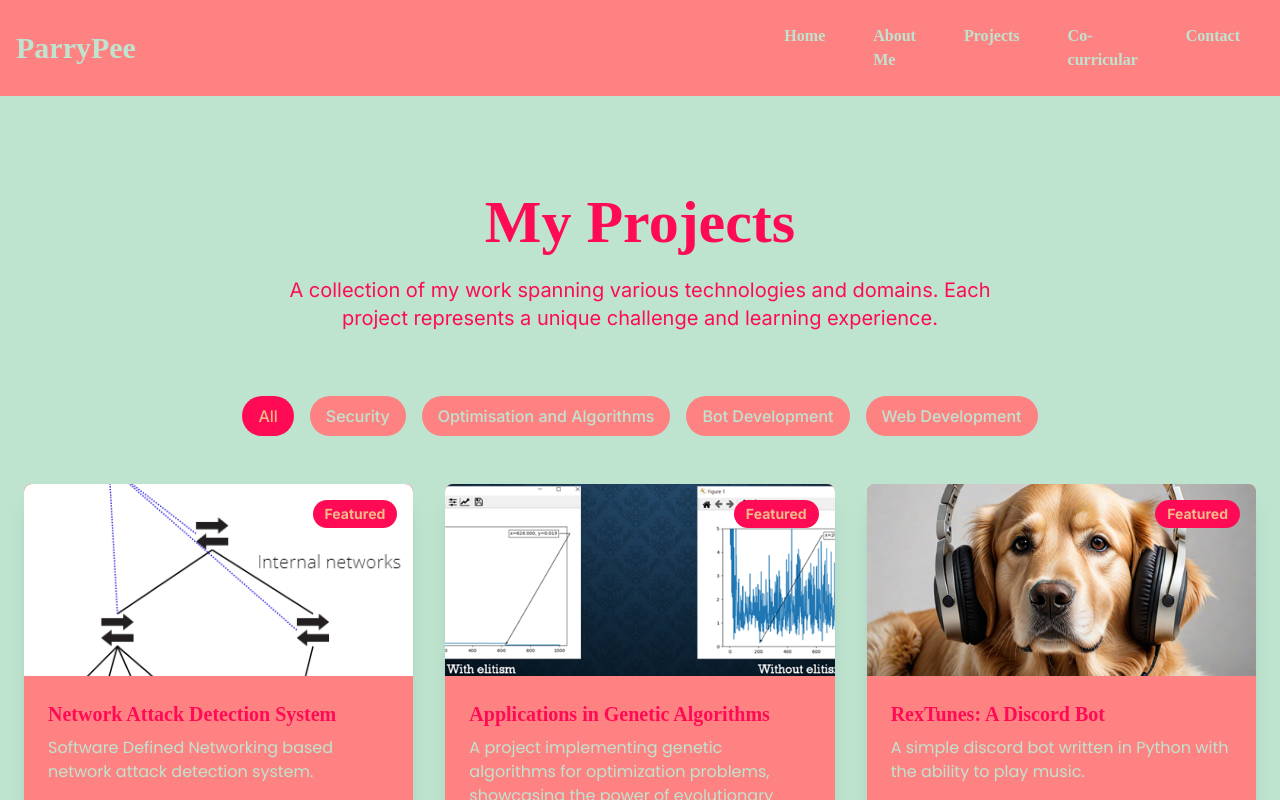
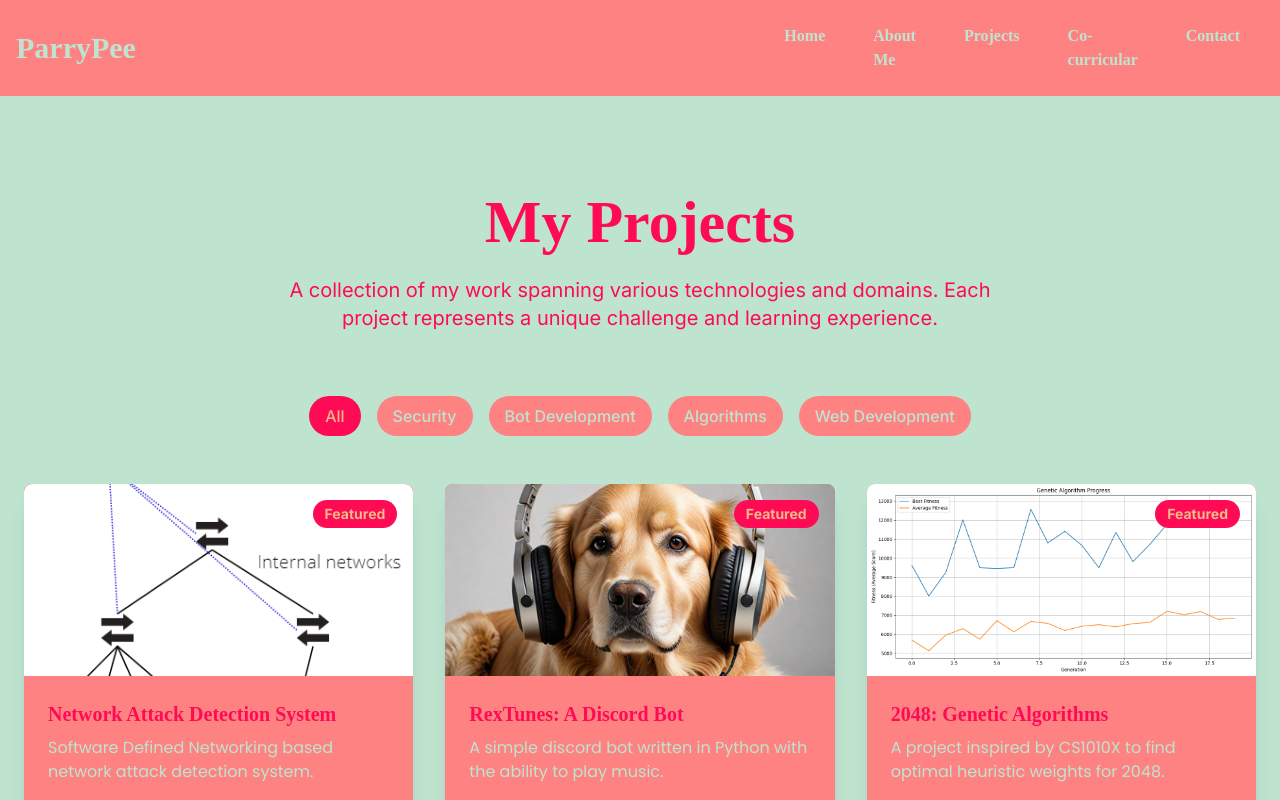
Before and after one commit to ParryPee/parrypee.github.io, a React (Create React App) app: page /projects in a window 1280 px wide. Shown: the top 800 px of the page. Built offline with nearby package versions, Linux system fonts and the light colour scheme; a web font is replaced by a local one.

Commit message:
Added 2048_solver

```diff
--- a/src/components/Featured.jsx
+++ b/src/components/Featured.jsx
@@ -1,7 +1,7 @@
 import React, { useEffect, useState, useRef } from 'react';
 import { Link } from 'react-router-dom';
 import rex_image from '../assets/RexTunes.png';
-import genetic_image from '../assets/Rosenbrock-Elitism.png';
+import genetic_image from '../assets/ga_progress.png';
 import sdn_image from '../assets/sdn-2.png';
 
 const Projects = () => {
@@ -42,10 +42,10 @@ const Projects = () => {
       image: sdn_image
     },
     {
-      id: "genetic-algorithms",
-      title: "Applications in Genetic Algorithms",
-      description: "A project implementing genetic algorithms for optimization problems, showcasing the power of evolutionary computation.",
-      technologies: ["Python", "Genetic Algorithms", "Optimization"],
+      id: "2048_solver",
+      title: "Solving 2048 game with Genetic ALgorithms",
+      description: "A project inspired by CS1010X to find optimal heuristic weights for 2048.",
+      technologies: ["Python", "Genetic Algorithms", "Optimization","Numpy"],
       image: genetic_image
     },
     {
--- a/src/data/projectsData.js
+++ b/src/data/projectsData.js
@@ -4,6 +4,7 @@ import genetic_image from '../assets/Rosenbrock-Elitism.png';
 import sdn_image from '../assets/sdn-2.png';
 import sdn_image_2 from '../assets/sdn_vs_trad.png';
 import web_rake_image from '../assets/web_rake_logo.png';
+import ga_progress from "../assets/ga_progress.png"
 
 // Central projects data repository
 const projectsData = [
@@ -78,8 +79,8 @@ These problems are known as optimization problems where there are a large number
     gallery: [genetic_image], // Add more images when available
     githubLink: "https://github.com/ParryPee/GeneticAlgo",
     demoLink: "",
-    featured: true,
-    category: "Optimisation and Algorithms",
+    featured: false,
+    category: "Algorithms",
     year: 2022-2023
   },
   {
@@ -89,7 +90,7 @@ These problems are known as optimization problems where there are a large number
     longDescription: `
       RexTunes is a feature-rich Discord bot that enhances the music listening experience
       within Discord servers. Built with Python and the Discord.py library, RexTunes allows
-      users to play music from Youtube with plans to support other platforms in the future.
+      users to play music from Youtube and Spotify playlists.
 
       The bot supports queue management, playback controls, and advanced search features.
       It can handle multiple servers simultaneously and maintains separate queues for each.
@@ -98,14 +99,16 @@ These problems are known as optimization problems where there are a large number
     challenges: [
       "Handling Discord's rate limits and API changes",
       "Handling Youtube API restrictions",
-      "Implementing a robust queue system"
+      "Implementing a robust queue system",
+      "Event loops and async functions"
     ],
     technologies: ["Python", "Discord API", "FFmpeg", "YouTube API", "AsyncIO"],
     features: [
       "Youtube Playback",
       "Advanced queue management",
       "User-friendly commands",
-      "Customizable server settings"
+      "Customizable server settings",
+      "Spotify playlist support"
     ],
     image: rex_image,
     gallery: [rex_image], // Add more images when available
@@ -145,6 +148,64 @@ These problems are known as optimization problems where there are a large number
     category: "Web Development",
     year: 2025
   },
+  {
+    id: "2048_solver",
+    title: "2048: Genetic Algorithms",
+    description: "A project inspired by CS1010X to find optimal heuristic weights for 2048.",
+    longDescription: `
+    2048 is a game that typically involves a 4x4 grid where each start state comes with two randomly generated tiles of either a 4 or a 2. Players then typically input 1 of 4 moves, up, down, left or right to indicate the direction to merge the tiles, TILES CAN ONLY BE MERGED IF THEY ARE OF THE SAME VALUE. After every move, another randomly generated 4 or 2 is created in an empty tile.
+
+    The objective of this project was to use Genetic Algorithms to find an optimal set of weights used to determine the "score" of a given game board. This score is then used to determine which moves should be made.
+
+    The set of weights I decided to use after some research on the internet was:
+    1.Number of empty tiles, through testing and research. This turned out to be the most significant weight. You will typically see a much higher weightage for this heuristic.
+    2.Smaller differences for adjacent tiles, this metric calculates the actual physical difference between tiles in a row and column and returns the score as a penalty. Meaning that the higher the score the higher the difference between the tiles.
+    3.Corner tiles, this weight prefers larger tiles in the corner. This was a weight based off a strategy that game veterans do where they tend to put the higher scored tiles in the corner to maximise the space on the board.
+    4.Monotonocity, this weight prefers rows where the tiles increase and decrease in a consistent pattern. Eg. [2,4,8,16] versus [2,16,4,8].
+    5.Smoothness, this calculates the how smooth the transitions are between actual tiles, ignoring ZERO(empty) tiles.
+
+    Adjacent vs Smoothness:
+  Example to Illustrate the Difference
+  Consider this board:
+      0    2    0    4
+      0    0    0    0
+      2    0    8    0
+      0   16    0   32
+Adjacent Tiles Calculation:
+
+Will compute differences between all physically adjacent pairs (0-2, 2-0, 0-4, etc.)
+Treats zeros as values when calculating differences (e.g., 0-2 = -2)
+Penalizes scattered non-zero tiles with large differences between them
+
+Smoothness Calculation:
+
+Will only compare (2, 4) in the first row, (2, 8) in the third row, and (16, 32) in the fourth row
+Ignores zeros completely, focusing on the transitions between actual tiles
+Measures the "jaggedness" of the non-zero tile sequence
+
+In the genetic algorithm, these two metrics work together but serve complementary purposes - the adjacent tile penalty helps guide tile placement while smoothness helps create mergeable sequences.
+
+
+    `,
+    challenges: [
+      "Recreating game logic using Numpy",
+      "Formulating genetic representation in the form of weights",
+      "Creating selection and crossover operators"
+    ],
+    technologies: ["Python", "Genetic Algorithms","Numpy","Matplotlib", "Game"],
+    features: [
+      "Genetic Algorithms",
+      "Customizable parameters",
+      "Graphical outputs"
+    ],
+    image: ga_progress,
+    gallery: [ga_progress], // Add more images when available
+    githubLink: "https://github.com/ParryPee/2048Solver",
+    demoLink: "",
+    featured: true,
+    category: "Algorithms",
+    year: 2025
+  },
 ];
 
 export default projectsData;
--- a/src/pages/ProjectsPage.jsx
+++ b/src/pages/ProjectsPage.jsx
@@ -30,8 +30,14 @@ const ProjectsPage = () => {
     };
   }, []);
 
-  // Use the imported projects data
-  const allProjects = projectsData;
+  // Sort projects to show featured projects first
+  const allProjects = [...projectsData].sort((a, b) => {
+    // Featured projects come first
+    if (a.featured && !b.featured) return -1;
+    if (!a.featured && b.featured) return 1;
+    // If both are featured or both are not featured, maintain original order
+    return 0;
+  });
 
   // State for category filtering
   const [selectedCategory, setSelectedCategory] = useState('All');
```
Also changed, not shown: src/assets/ga_progress.png (added).
